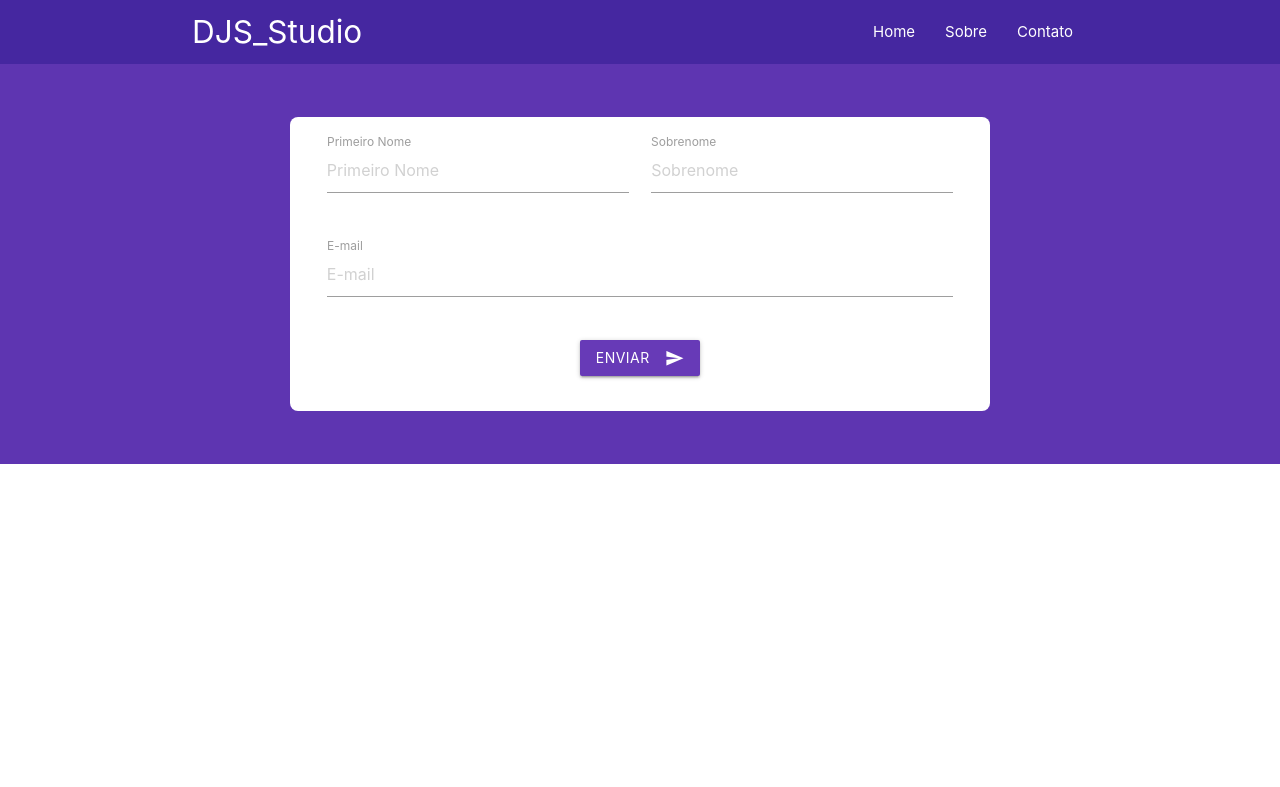
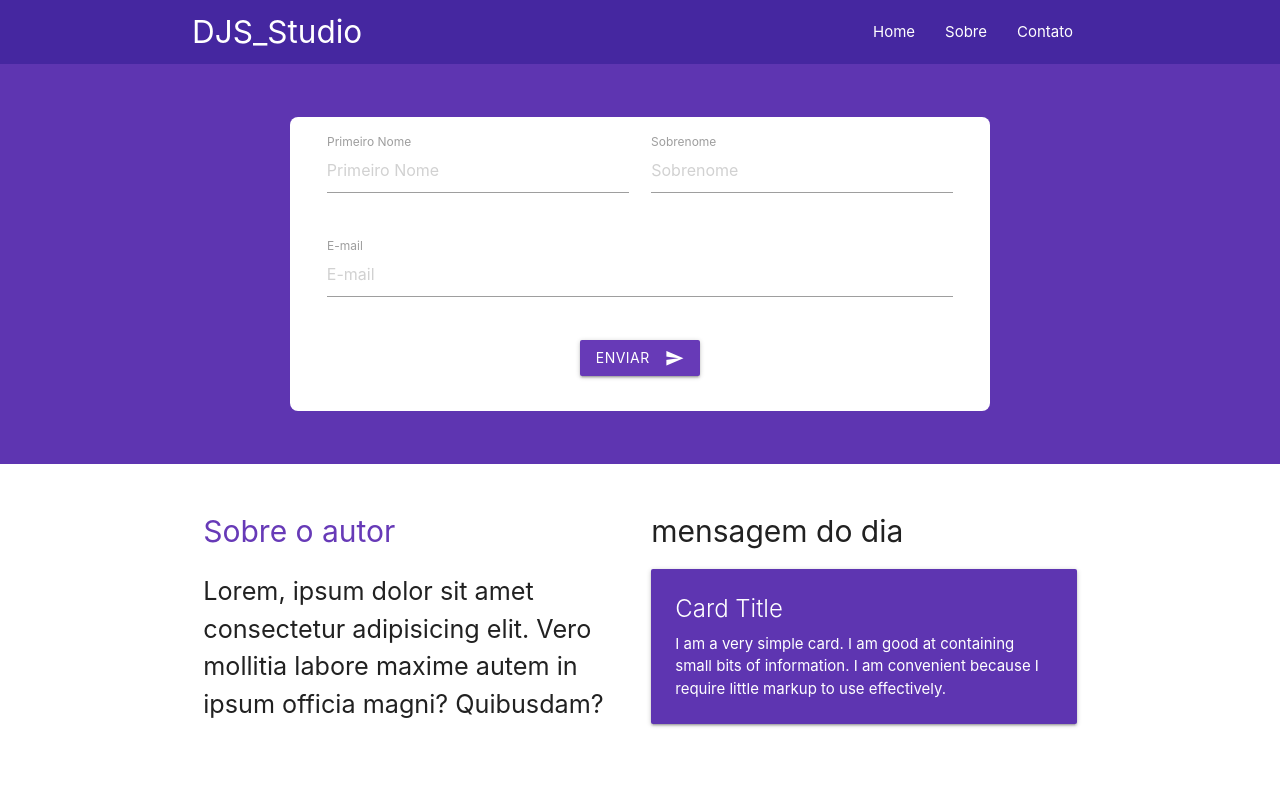
Before and after one commit to LucasKaliLinux/materializer, a plain HTML site: page index.html in a window 1280 px wide. Drawn offline with Linux system fonts and the light colour scheme.

Commit message:
materializer

```diff
--- a/css/style.css
+++ b/css/style.css
@@ -18,3 +18,8 @@
     left:50%;
     transform: translate(-50%, -50%);
 }
+
+.custom-title{
+    position: relative;
+    font-size: 30px
+}
--- a/index.html
+++ b/index.html
@@ -59,6 +59,33 @@
       </div><!--container-->
     </div><!--section-->
 
+    <div class="section">
+      <div class="container">
+        <div class="row">
+          <div class="col s12 m6">
+            <h2 class="custom-title deep-purple-text lighten-5">
+              Sobre o autor
+            </h2>
+            <p class="flow-text">Lorem, ipsum dolor sit amet consectetur adipisicing elit. Vero mollitia labore maxime autem in ipsum officia magni? Quibusdam?</p>
+          </div>
+
+          <div class="col s12 m6">
+            <h2 class="custom-title">
+              mensagem do dia
+            </h2>
+
+            <div class="card deep-purple darken-1">
+              <div class="card-content white-text">
+                <span class="card-title">Card Title</span>
+                <p>I am a very simple card. I am good at containing small bits of information.
+                I am convenient because I require little markup to use effectively.</p>
+              </div>
+            </div>
+          </div>
+        </div>
+      </div>
+    </div>
+
     <script src="js/jquery.js"></script>
     <script src="js/materialize.js"></script>
     <script src="js/init.js"></script>
```
Lines whose indentation alone changed are shown as unchanged.
